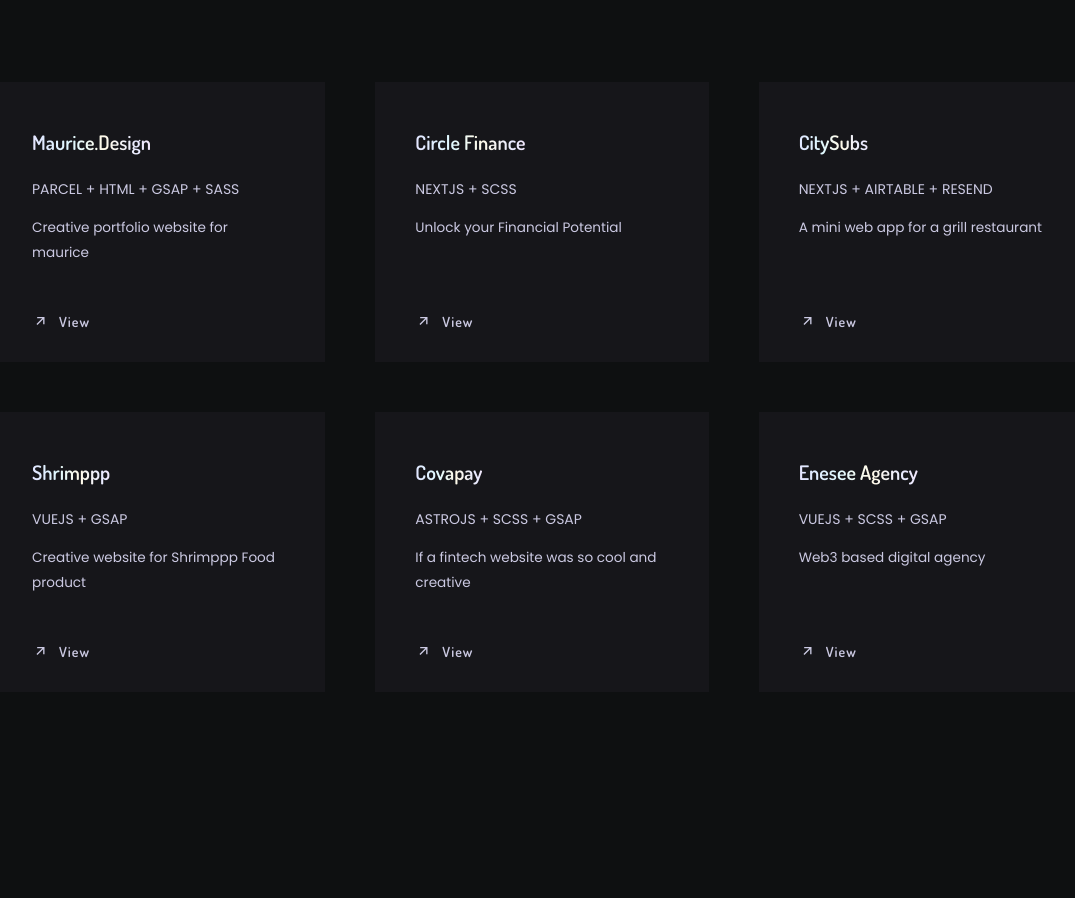
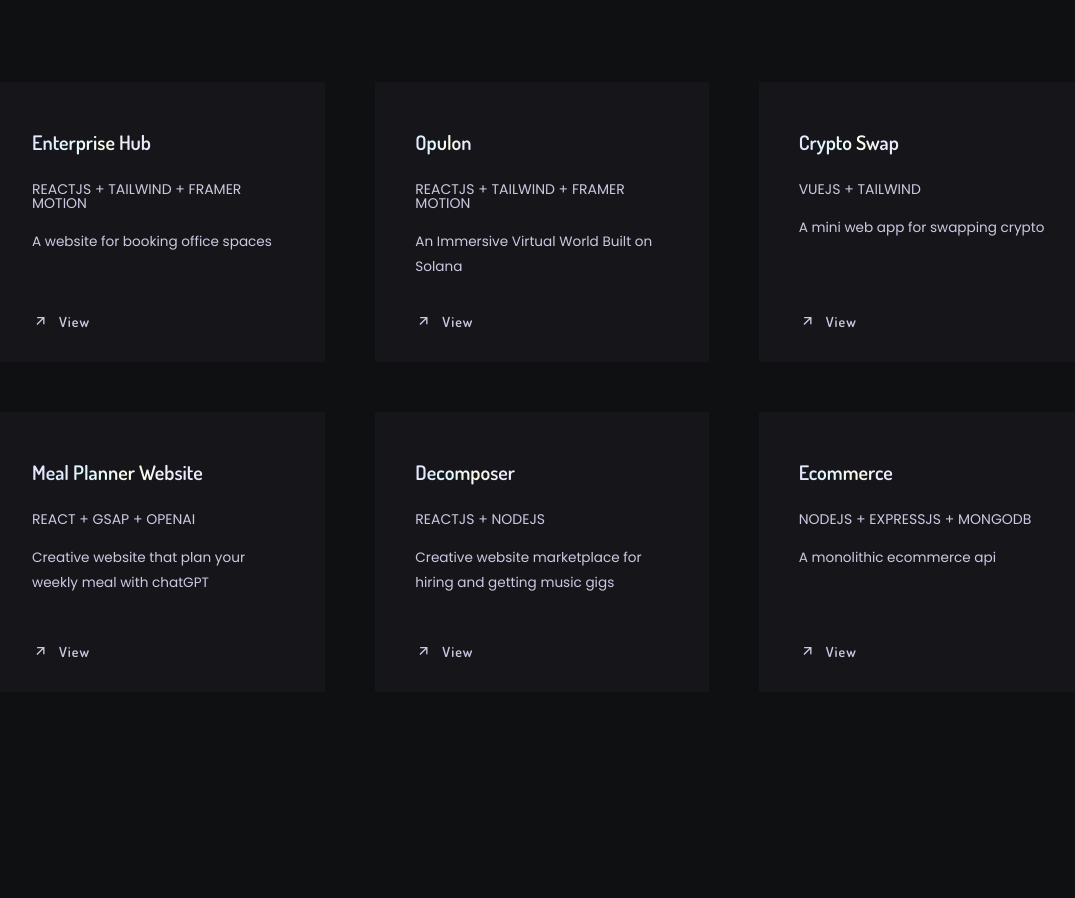
Before and after one commit to Bello2609/My-Portfolio, a Next.js app: page / in a window 1280 px wide. Shown: the part 2520-3418 px from the top of the page, without its empty margins (98-1173 px from the left). Built offline with nearby package versions, Linux system fonts and the light colour scheme; no server answers.

Commit message:
:sparkles: added proect section

```diff
--- a/data/project.js
+++ b/data/project.js
@@ -1,41 +1,42 @@
 export const projectData = [
   {
-    name: 'Maurice.design',
-    desc: 'Creative portfolio website for maurice',
-    lang: 'parcel + html + gsap + sass',
-    link: 'https://maurice-victor.netlify.app',
+    name: 'Enterprise Hub',
+    desc: 'A website for booking office spaces',
+    lang: 'Reactjs + Tailwind + Framer Motion',
+    link: 'https://enterprise-hub-khaki.vercel.app/',
   },
   {
-    name: 'Circle Finance',
-    desc: 'Unlock your Financial Potential',
-    lang: 'NEXTJS + SCSS',
-    link: 'https://circlefinance.ng',
+    name: 'Opulon',
+    desc: 'An Immersive Virtual World Built on Solana',
+    lang: 'Reactjs + Tailwind + Framer Motion',
+    link: 'http://opulon.world/',
   },
   {
-    name: 'CitySubs',
-    desc: 'A mini web app for a grill restaurant',
-    lang: 'NextJS + AIRTABLE + RESEND',
-    link: 'https://citysub.pariola.dev',
+    name: 'Crypto Swap',
+    desc: 'A mini web app for swapping crypto',
+    lang: 'Vuejs + Tailwind ',
+    link: 'https://crypto-swap-website.vercel.app/',
   },
   {
-    name: 'Shrimppp',
-    desc: 'Creative website for Shrimppp Food product',
-    lang: 'Vuejs + Gsap',
-    link: 'https://shrimppp.pariola.dev',
+    name: 'Meal Planner Website',
+    desc: 'Creative website that plan your weekly meal with chatGPT',
+    lang: 'React + Gsap + openAI',
+    link: 'https://github.com/Bello2609/Meal-Planner-with-chapgpt',
+  },
+  {
+    name: 'Decomposer',
+    desc: 'Creative website marketplace for hiring and getting music gigs',
+    lang: 'Reactjs + Nodejs ',
+    link: 'https://decomposer.vercel.app/',
+  },
+  {
+    name: 'Ecommerce',
+    desc: 'A monolithic ecommerce api ',
+    lang: 'Nodejs + expressjs + mongoDB ',
+    link: 'https://github.com/Bello2609/complete-node-shop',
   },
 
-  {
-    name: 'Covapay',
-    desc: 'If a fintech website was so cool and creative',
-    lang: 'AstroJS + SCSS + GSAP',
-    link: 'https://pariola.dev',
-  },
-  {
-    name: 'Enesee Agency',
-    desc: 'Web3 based digital agency',
-    lang: 'VueJS + SCSS + GSAP',
-    link: 'https://enesee.agency',
-  },
+
 
   // {
   //   name: 'ChurchRUSH',
--- a/layout/Layout.tsx
+++ b/layout/Layout.tsx
@@ -10,7 +10,7 @@
   const router = useRouter();
   const meta = {
     description: `I enjoy creating software solutions with solid foundations, scalability, and excellent user experiences.`,
-    image: 'https://bellohadi.vercel.app/meta-bello.jpg',
+    image: 'https://bellohadi.vercel.app/meta/meta-bello.jpg',
     type: 'website',
     ...customMeta,
   };
@@ -31,12 +31,12 @@
         <meta content={meta.description} name="description" />
         <meta
           property="og:url"
-          content={`https://pariola.dev${router.asPath}`}
+          content={`https://bellohadi.vercel.app${router.asPath}`}
         />
-        <link rel="canonical" href={`https://pariola.dev${router.asPath}`} />
+        <link rel="canonical" href={`https://bellohadi.vercel.app${router.asPath}`} />
         {/*  */}
         <meta property="og:type" content={meta.type} />
-        <meta property="og:site_name" content="Pariola" />
+        <meta property="og:site_name" content="Bello Hadi" />
         <meta property="og:description" content={meta.description} />
         <meta
           property="og:title"
@@ -49,7 +49,7 @@
         <meta property="og:image" content={meta.image} />
         {/*  */}
         <meta name="twitter:card" content="summary_large_image" />
-        <meta name="twitter:site" content="@ipariola" />
+        <meta name="twitter:site" content="@alliendeveloper" />
         <meta
           name="twitter:title"
           content={
```
